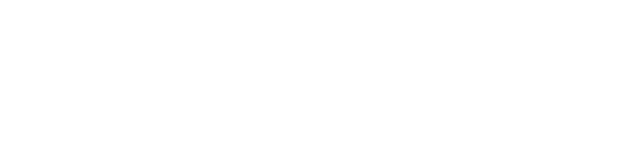
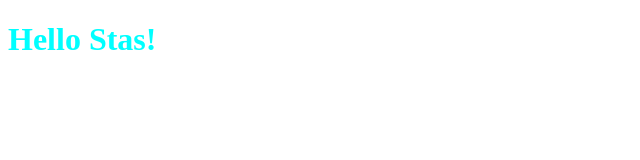
Before and after one commit to stasostrovsky/project1, a plain HTML site: page index.html in a window 1280 px wide. Shown: the whole page, without its empty margins (0-640 px from the left). Drawn offline with Linux system fonts and the light colour scheme.

Commit message:
second commit

```diff
--- a/index.html
+++ b/index.html
@@ -9,6 +9,7 @@
 </head>
 
 <body>
+    <h1>Hello Stas!</h1>
     <script src="js/script.js"></script>
 </body>
 
```
